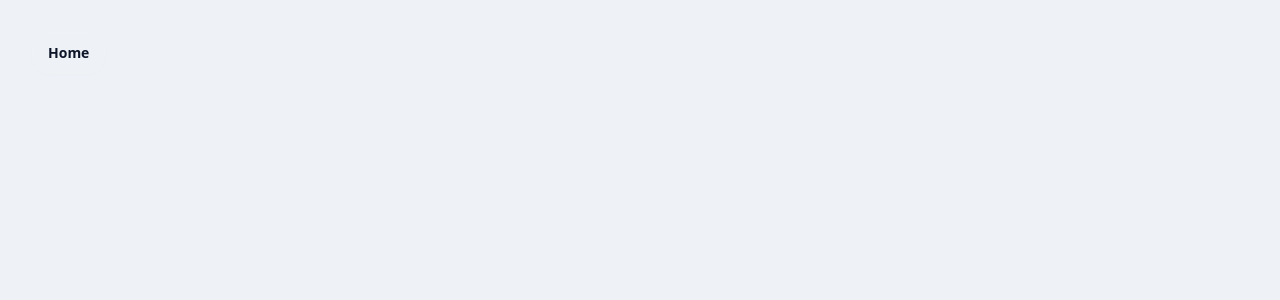
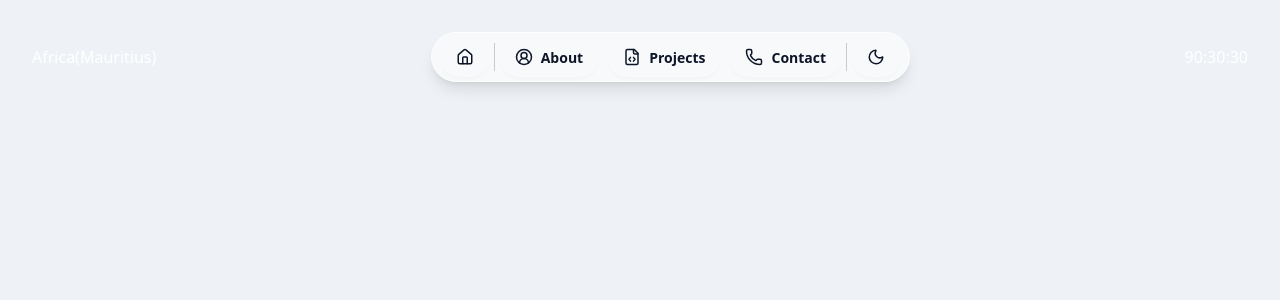
Before and after one commit to serialcoder-io/portfolio, a Next.js app: page / in a window 1280 px wide. Shown: the top 300 px of the page. Built offline with nearby package versions, Linux system fonts and the light colour scheme.

Commit message:
feat: created componet Header, separated navbar into 2 components(navbar and header),

```diff
--- a/package.json
+++ b/package.json
@@ -9,6 +9,7 @@
     "lint": "next lint"
   },
   "dependencies": {
+    "lucide-react": "^0.525.0",
     "next": "15.3.5",
     "react": "^19.0.0",
     "react-dom": "^19.0.0",
--- a/src/app/page.tsx
+++ b/src/app/page.tsx
@@ -1,4 +1,4 @@
-import Navbar from "@/components/navbar";
+import Header from "@/components/header";
 import Image from "next/image";
 
 export const metadata = {
@@ -11,7 +11,7 @@ export const metadata = {
 export default function Home() {
   return (
     <div className="text-white p-8">
-      <Navbar />
+      <Header />
     </div>
   );
 }
--- /dev/null
+++ b/src/components/header.tsx
@@ -0,0 +1,16 @@
+import NavBar from "./navbar";
+
+
+export default function Header(){
+    return (
+        <header className="flex justify-between items-center">
+            <div>
+                <p>Africa(Mauritius)</p>
+            </div>
+            <NavBar />
+            <div>
+                <p>90:30:30</p>
+            </div>
+        </header>
+    );
+}
--- a/src/components/navbar.tsx
+++ b/src/components/navbar.tsx
@@ -1,11 +1,39 @@
 import NavButton from "@/ui/nav-button";
+import IconLink from "@/ui/icon-link";
 
-export default function Navbar(){
+import { CircleUserRound, Phone, House, FileCode} from "lucide-react";
+
+export default function NavBar(){
     return (
-        <header>
-            <nav>
-                <NavButton text="Home" />
-            </nav>
-        </header>
+        <nav className="bg-base-100 shadow-lg flex items-center gap-x-1 border rounded-4xl px-2 py-1">
+            <IconLink
+                href=""
+                icon={<House size={18} />}
+                className="bg-transparent hover:text-white"
+            />
+            <div className="w-[1px] h-7 bg-neutral opacity-20"></div>
+            <div className="flex items-center gap-x-2">
+                <IconLink
+                    text="About"
+                    href=""
+                    icon={<CircleUserRound size={18} />}
+                    className="bg-transparent hover:text-white"
+                />
+                <IconLink
+                    text="Projects"
+                    href=""
+                    icon={<FileCode size={18} />}
+                    className="bg-transparent hover:text-white"
+                />
+                <IconLink
+                    text="Contact"
+                    href=""
+                    icon={<Phone size={18} />}
+                    className="bg-transparent hover:text-white"
+                />
+            </div>
+            <div className="w-[1px] h-7 bg-neutral opacity-20"></div>
+            <NavButton />
+        </nav>
     );
 }
--- /dev/null
+++ b/src/ui/icon-link.tsx
@@ -0,0 +1,22 @@
+import Link from 'next/link';
+
+type IconLinkType = {
+  text?: string;
+  href: string;
+  icon?: React.ReactNode;
+  className?: string;
+};
+
+export default function IconLink({ text, href, icon, className = '' }: IconLinkType) {
+  return (
+    <Link href={href}
+      className={
+        `hover:bg-primary transition-colors duration-300 ease-in-out btn
+      rounded-full border-none flex items-center gap-2 ${className}`
+      }
+    >
+      {icon && <span>{icon}</span>}
+      {text && <span>{text}</span>}
+    </Link>
+  );
+}
--- a/src/ui/nav-button.tsx
+++ b/src/ui/nav-button.tsx
@@ -1,9 +1,12 @@
-import { NavBarButtonType } from "@/lib/definition";
+import { Moon } from "lucide-react"
 
-export default function NavButton({text}: NavBarButtonType){
+export default function NavButton() {
     return (
-        <button className="btn border-none">
-            {text}
+        <button
+            className="btn rounded-full border-none bg-transparent
+            hover:bg-primary hover:text-white transition-colors duration-300 ease-in-out"
+        >
+            <Moon size={18} />
         </button>
     );
 }
```
Also changed, not shown: src/lib/definition.ts (+5 -3 lines), src/ui/nav-link.tsx (deleted), 1 other file (tests, documents, lock files or other folders).
